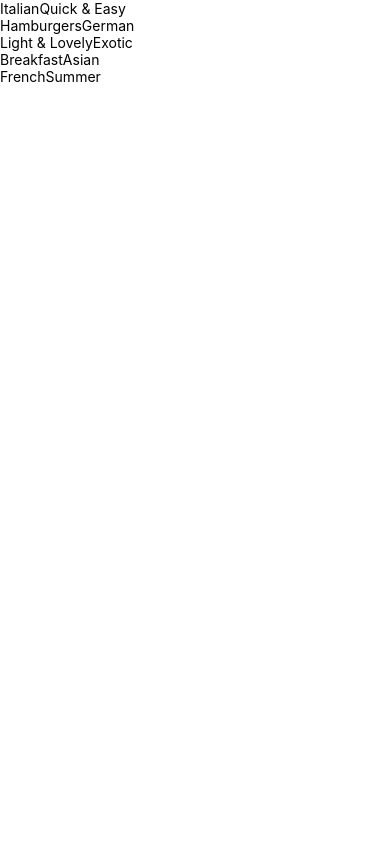
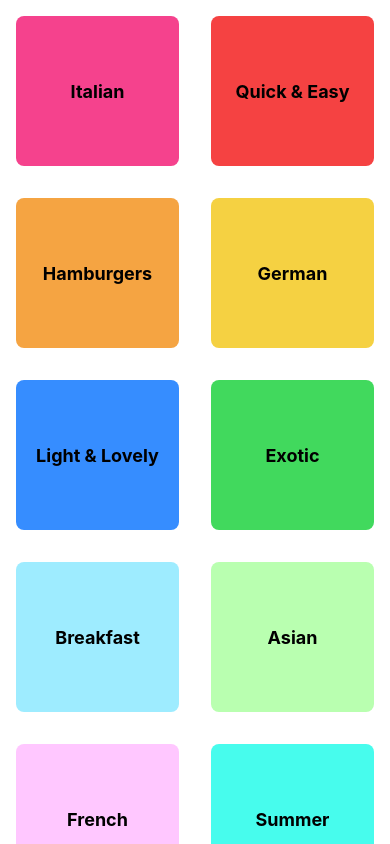
Before and after one commit to totti-rdz/react-native-tutorial-3, a React Native app: screen / in a window 390 px wide. Built offline with nearby package versions, Linux system fonts and the light colour scheme.

Commit message:
add Styling to CategoryGridTile

```diff
--- a/components/CategoryGridTile.jsx
+++ b/components/CategoryGridTile.jsx
@@ -1,11 +1,14 @@
-import { Pressable, StyleSheet, Text, View } from "react-native";
+import { Platform, Pressable, StyleSheet, Text, View } from "react-native";
 
 const CategoryGridTile = ({ title, color }) => {
   return (
-    <View>
-      <Pressable>
-        <View>
-          <Text>{title}</Text>
+    <View style={styles.gridItem}>
+      <Pressable
+        style={({ pressed }) => [styles.button, pressed ? styles.buttonPressed : null]}
+        android_ripple={{ color: "#ccc" }}
+      >
+        <View style={[styles.innerContainer, { backgroundColor: color }]}>
+          <Text style={styles.title}>{title}</Text>
         </View>
       </Pressable>
     </View>
@@ -13,4 +16,41 @@
 };
 export default CategoryGridTile;
 
-const styles = StyleSheet.create({});
+const styles = StyleSheet.create({
+  gridItem: {
+    flex: 1,
+    margin: 16,
+    height: 150,
+    borderRadius: 8,
+    backgroundColor: "white",
+    ...Platform.select({
+      android: {
+        elevation: 4,
+        overflow: "hidden",
+      },
+      ios: {
+        shadowColor: "black",
+        shadowOpacity: 0.25,
+        shadowOffset: { width: 0, height: 2 },
+        shadowRadius: 8,
+      },
+    }),
+  },
+  button: {
+    flex: 1,
+  },
+  buttonPressed: {
+    opacity: 0.5,
+  },
+  innerContainer: {
+    flex: 1,
+    padding: 16,
+    justifyContent: "center",
+    alignItems: "center",
+    borderRadius: 8,
+  },
+  title: {
+    fontWeight: "bold",
+    fontSize: 18,
+  },
+});
```
